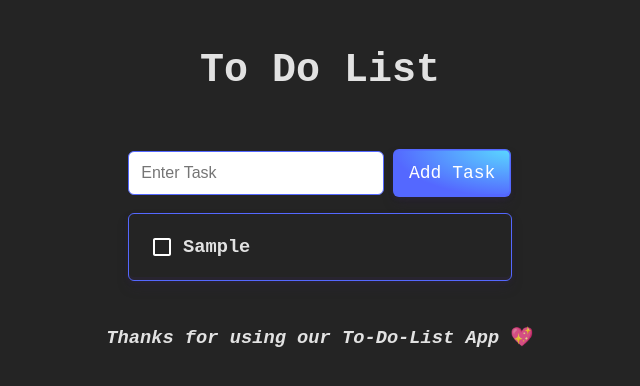
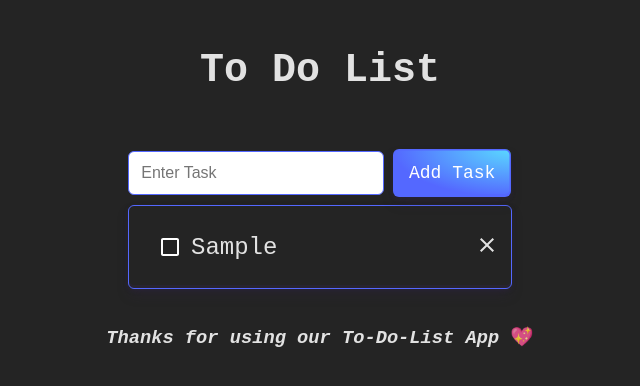
Before and after one commit to AmanKumarSinhaGitHub/React-To-Do-List-App, a React (Vite) app: page / in a window 1280 px wide. Both pictures are taken after typing "Sample" into the empty fields and a click on the button "Add Task". Shown: the top 386 px of the page, without its empty margins (320-960 px from the left). Built offline with nearby package versions, Linux system fonts and the light colour scheme.

Commit message:
Added: Delete Task Button

```diff
--- a/package.json
+++ b/package.json
@@ -12,6 +12,7 @@
   "dependencies": {
     "@emotion/react": "^11.11.1",
     "@emotion/styled": "^11.11.0",
+    "@mui/icons-material": "^5.14.19",
     "@mui/material": "^5.14.19",
     "react": "^18.2.0",
     "react-dom": "^18.2.0"
--- a/src/App.css
+++ b/src/App.css
@@ -19,7 +19,7 @@ body {
   margin: 1em;
 }
 
-footer h3 {
+#footerText{
   font-style: italic;
   margin-top: 1em;
 }
@@ -99,6 +99,9 @@ input:active {
 }
 
 .todoItem {
+  display: flex;
+  justify-content: space-between;
+  align-items: center;
   padding: 12px;
   font-size: 16px;
   border: 1px solid var(--primary-color);
@@ -182,3 +185,23 @@ input:active {
 .strikethrough {
   text-decoration: line-through;
 }
+
+.itemName p{
+  font-size: 1.5em;
+}
+
+.todoListContainer{
+  display: flex;
+  align-items: center;
+  justify-content: center;
+  flex-direction: column;
+}
+
+.deleteItem {
+  cursor: pointer;
+  transition: color 0.3s;
+}
+
+.deleteItem:hover {
+  color: rgb(186, 29, 29);
+}
--- a/src/App.jsx
+++ b/src/App.jsx
@@ -1,13 +1,13 @@
 import { useState } from "react";
 import Checkbox from "@mui/material/Checkbox";
+import ClearIcon from "@mui/icons-material/Clear";
 import "./App.css";
 
 function App() {
   const [task, setTask] = useState("");
-  const [todoList, setTodoList] = useState([]);
+  const [taskList, setTaskList] = useState([]);
   const [inputError, setInputError] = useState(false);
   const [showPopup, setShowPopup] = useState(false);
-  const [checkedTasks, setCheckedTasks] = useState([]);
 
   function handleClickTaskAdd() {
     if (task.trim() === "") {
@@ -20,7 +20,7 @@ function App() {
       return;
     }
 
-    if (todoList.includes(task)) {
+    if (taskList.some((t) => t.text === task)) {
       setShowPopup(true);
 
       setTimeout(() => {
@@ -30,8 +30,7 @@ function App() {
       return;
     }
 
-    setTodoList([...todoList, task]);
-    setCheckedTasks([...checkedTasks, false]);
+    setTaskList([...taskList, { text: task, isChecked: false }]);
     setTask("");
   }
 
@@ -40,9 +39,15 @@ function App() {
   }
 
   function handleChangeCheckBox(index) {
-    const updatedCheckedTask = [...checkedTasks];
-    updatedCheckedTask[index] = !updatedCheckedTask[index];
-    setCheckedTasks(updatedCheckedTask);
+    const updatedTaskList = [...taskList];
+    updatedTaskList[index].isChecked = !updatedTaskList[index].isChecked;
+    setTaskList(updatedTaskList);
+  }
+
+  function handleDeleteTask(index) {
+    const updatedTaskList = [...taskList];
+    updatedTaskList.splice(index, 1);
+    setTaskList(updatedTaskList);
   }
 
   return (
@@ -63,23 +68,38 @@ function App() {
           <button onClick={handleClickTaskAdd}>Add Task</button>
         </section>
 
-        <section className="container">
-          <div>
-            {todoList.map((item, index) => (
-              <div key={index} className="todoItem">
-                <h3 className={checkedTasks[index] ? "strikethrough" : ""}>
+        <section className="todoListContainer">
+          {taskList.map((task, index) => (
+            <div key={index} className="todoItem">
+              <div className="container">
+                <div className="checkBox">
                   <Checkbox
                     sx={{
                       color: "white",
                     }}
-                    checked={checkedTasks[index]}
+                    checked={task.isChecked}
                     onChange={() => handleChangeCheckBox(index)}
                   />
-                  {item}
-                </h3>
+                </div>
+
+                <div className=" itemName">
+                  <p className={task.isChecked ? "strikethrough" : ""}>
+                    {task.text}
+                  </p>
+                </div>
               </div>
-            ))}
-          </div>
+              <div
+                className="deleteItem"
+                onClick={() => handleDeleteTask(index)}
+              >
+                <ClearIcon
+                  sx={{
+                    fontSize: "1.5em",
+                  }}
+                />
+              </div>
+            </div>
+          ))}
         </section>
       </main>
 
@@ -90,7 +110,7 @@ function App() {
       )}
 
       <footer className="container">
-        <h3>Thanks for using our To-Do-List App 💖</h3>
+        <h3 id="footerText">Thanks for using our To-Do-List App 💖</h3>
       </footer>
     </>
   );
```
Also changed, not shown: vite.config.js (line endings or trailing spaces), 2 other files (tests, documents, lock files or other folders).
